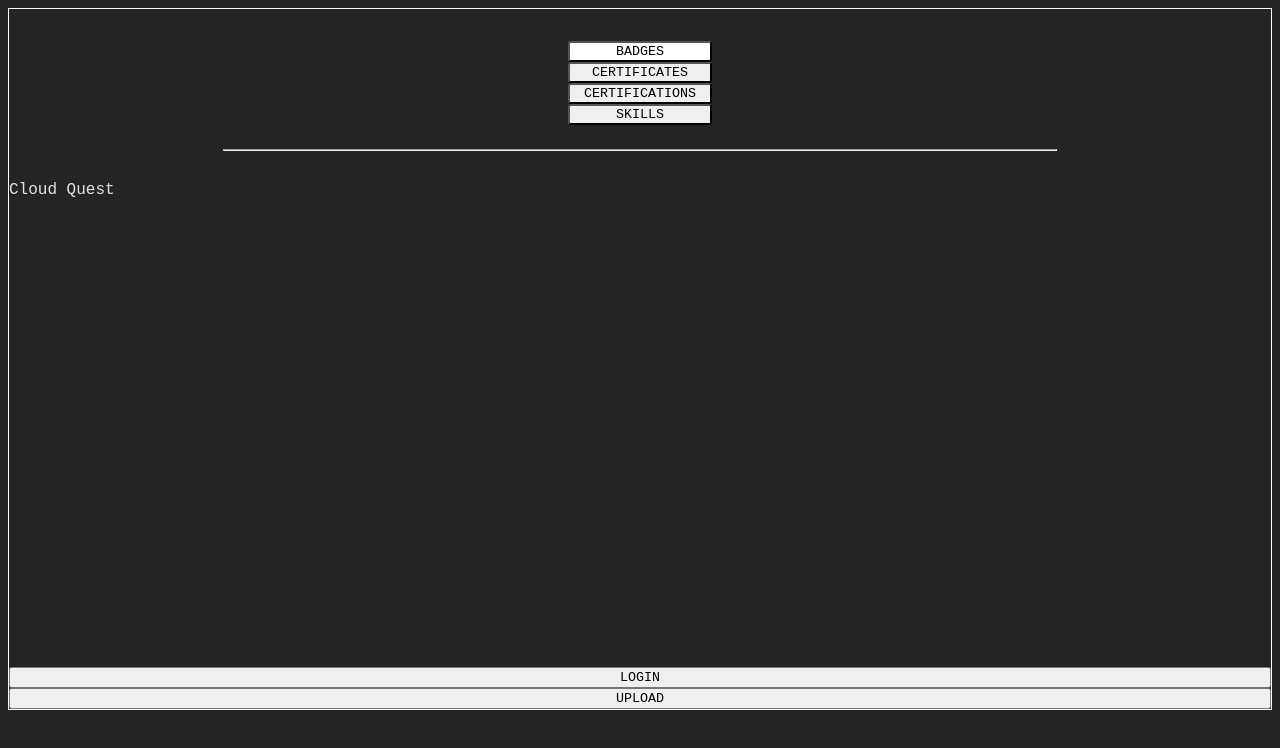
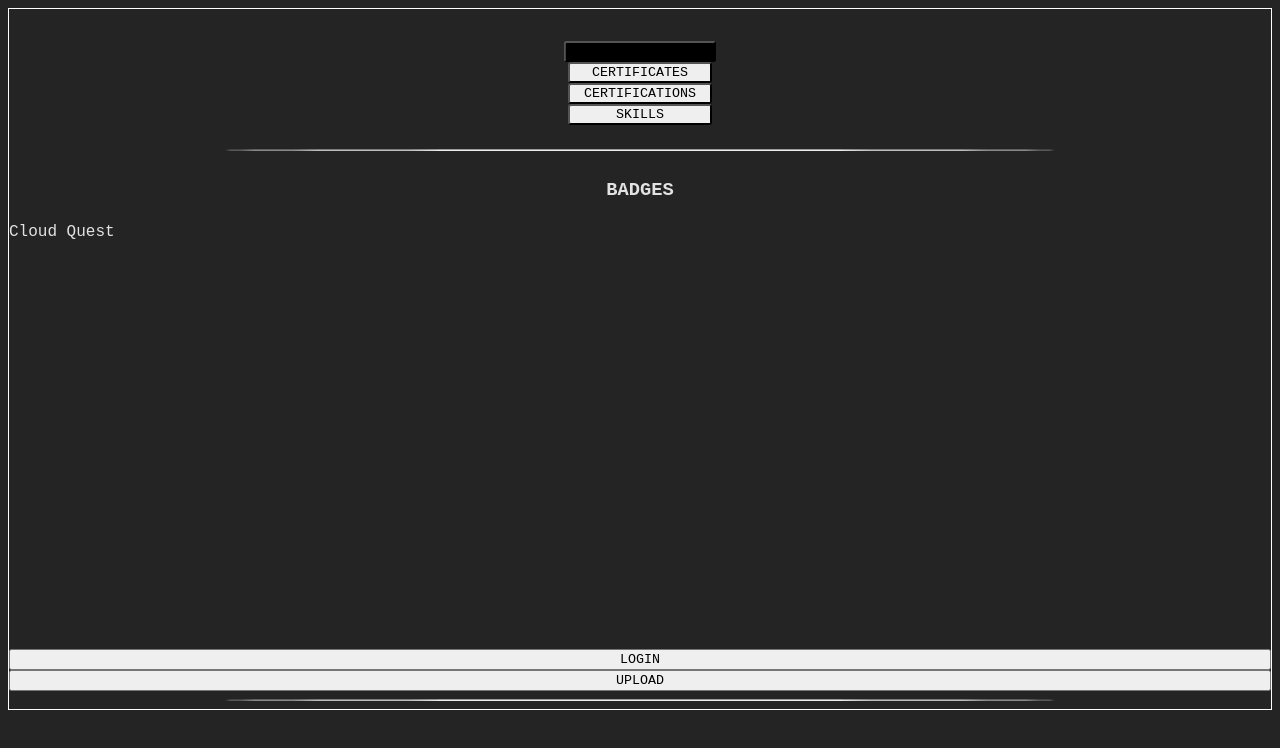
Before and after one commit to JaynewDee/acumen-gold, a React (Vite) app: page / in a window 1280 px wide. Both pictures are taken after a click on the button "BADGES". Shown: the top 748 px of the page. Built offline with nearby package versions, Linux system fonts and the light colour scheme.

Commit message:
give unique keys to mapped items

```diff
--- a/src/App.css
+++ b/src/App.css
@@ -63,8 +63,13 @@ button:hover {
   margin: 1rem 1rem auto auto;
   border-radius: 50%;
 }
+.exit-btn > button:hover {
+  background-color: white;
+  color: red;
+}
 hr {
   width: 66%;
+  border-radius: 50%;
 }
 /* TODO */
 /* Use snap-to and overflow-x to enable "paginated" carousel */
--- a/src/App.tsx
+++ b/src/App.tsx
@@ -1,4 +1,4 @@
-import { useState } from "react";
+import { useEffect, useState } from "react";
 import "./App.css";
 
 import { AccoladeBox as Container } from "./components/AccoladeBox";
@@ -12,6 +12,17 @@ import { AccoladeBox as Container } from "./components/AccoladeBox";
 const App: React.FC = () => {
   const [displayState, setDisplayState] = useState("");
 
+  const passActiveDown = () => {};
+  const passActiveUp = () => {};
+  const KeyHandler = (e) => {
+    console.log(e.key);
+    switch (e.key) {
+      case "ArrowDown":
+        passActiveDown();
+      case "ArrowUp":
+        passActiveUp();
+    }
+  };
   /*
     - The state here at the highest level of our application will store
       navigation details that will be lifted from the CatNav component.
@@ -29,6 +40,10 @@ const App: React.FC = () => {
     - This state variable will also determine the style of the nav buttons, depending
       on which category/categories are -> active: true || active: false
   */
+
+  useEffect(() => {
+    document.addEventListener("keydown", KeyHandler);
+  });
   return (
     <div className="App">
       <Container
--- a/src/components/AccoladeBox.tsx
+++ b/src/components/AccoladeBox.tsx
@@ -32,6 +32,7 @@ export const AccoladeBox: React.FC<DisplayProps> = ({
         */}
         <LoginBtn setModalState={setModalState} />
         <UploadBtn setModalState={setModalState} />
+        <hr />
       </div>
     </main>
   );
--- a/src/components/Accolades.tsx
+++ b/src/components/Accolades.tsx
@@ -1,15 +1,19 @@
 import React from "react";
 import { AccoladeType } from "./data/accolades";
 const Accolades = ({ data }) => {
+  console.log(data);
   return (
     <div>
       {/* Carousel will go here, wrapping the array of data items */}
-      <h3>{data.category}</h3>
-      {data ? (
-        data.map((each: AccoladeType) => <div key={each.id}>{each.name}</div>)
-      ) : (
-        <></>
-      )}
+
+      {data
+        ? data.map(({ category, id, name }: AccoladeType) => (
+            <div key={id}>
+              <h3 key={id}>{category.toUpperCase()}</h3>
+              <div key={id + 1}>{name}</div>
+            </div>
+          ))
+        : null}
     </div>
   );
 };
--- a/src/components/Modals/styles.css
+++ b/src/components/Modals/styles.css
@@ -6,10 +6,11 @@
   position: absolute;
   border: 1px solid white;
   border-radius: 7px;
-  top: 10%;
+  top: 15%;
   right: 5%;
   width: 90%;
-  height: 33%;
+  min-height: 30%;
+  max-height: 50%;
   background-color: rgba(255, 255, 255, 0.87);
   color: black;
 }
@@ -43,7 +44,7 @@ h3 {
   text-align: center;
 }
 
-@keyframes toggleIn {
+@keyframes toggleOut {
   0% {
     transform: scaleX(0) scaleY(0);
   }
--- a/src/components/Nav/styles.css
+++ b/src/components/Nav/styles.css
@@ -10,9 +10,13 @@
   border-radius: 3px;
   cursor: pointer;
   min-width: 9rem;
+  transition: all 0.11s;
 }
 .nav-btn:hover,
 .nav-btn-active {
-  background-color: white;
-  color: black;
+  background-color: black;
+  color: white(255, 217, 0, 0.516);
 }
+.nav-btn-active {
+  transform: scaleX(1.06) scaleY(1.01);
+}
--- a/src/components/data/accolades.ts
+++ b/src/components/data/accolades.ts
@@ -6,7 +6,7 @@ export interface AccoladeType {
   category: Category;
   name: String;
   active: boolean;
-  status: Status;
+  status?: Status;
   level?: number;
 }
 
@@ -21,6 +21,36 @@ const badgesData: AccoladeType[] = [
     active: false,
     status: "complete",
     level: 1
+  }
+];
+
+const certificatesData: AccoladeType[] = [
+  {
+    id: 2,
+    category: "certificates",
+    name: "SMU BootCamp",
+    active: false,
+    status: "in-progress"
+  }
+];
+
+const certificationsData: AccoladeType[] = [
+  {
+    id: 3,
+    category: "certifications",
+    name: "AWS Cloud Practitioner",
+    active: false,
+    status: "complete"
+  }
+];
+
+const skillsData: AccoladeType[] = [
+  {
+    id: 14,
+    category: "skills",
+    name: "JavaScript",
+    active: false,
+    level: 7
   }
 ];
 const Accolade = ({
@@ -40,31 +70,7 @@ const Accolade = ({
 
 export const { badges, certificates, certifications, skills } = {
   badges: badgesData,
-  certificates: [
-    {
-      id: 2,
-      category: "certificates",
-      name: "SMU BootCamp",
-      active: false,
-      status: "in-progress"
-    }
-  ],
-  certifications: [
-    {
-      id: 3,
-      category: "certifications",
-      name: "AWS Cloud Practitioner",
-      active: false,
-      status: "complete"
-    }
-  ],
-  skills: [
-    {
-      id: 14,
-      category: "skills",
-      name: "JavaScript",
-      active: false,
-      level: 7
-    }
-  ]
+  certificates: certificatesData,
+  certifications: certificationsData,
+  skills: skillsData
 };
--- /dev/null
+++ b/src/components/utils/hooks.tsx
@@ -0,0 +1,5 @@
+import { useState } from "react";
+
+export const useNavState = (currentState) => {
+  const [navState, setNavState] = useState(currentState);
+};
```
